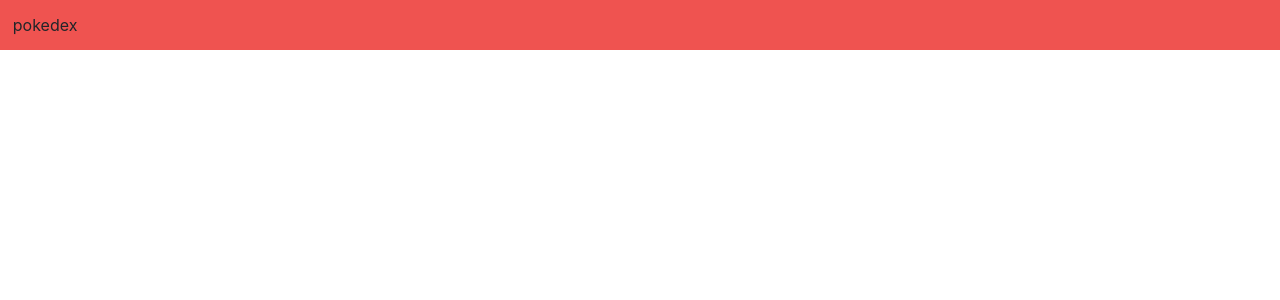
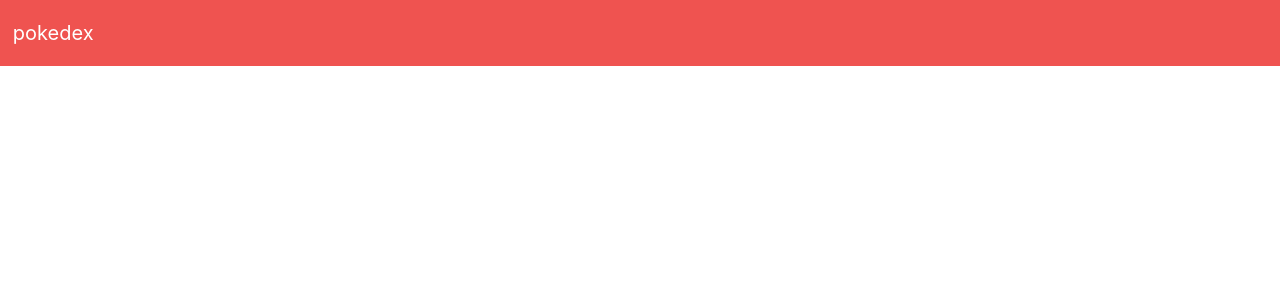
Before and after one commit to demetriuspine/pokedex, a React (Create React App) app: page / in a window 1280 px wide. Shown: the top 300 px of the page. Built offline with nearby package versions, Linux system fonts and the light colour scheme.

Commit message:
estilizando o a do navbar

```diff
--- a/src/components/layouts/NavBar.js
+++ b/src/components/layouts/NavBar.js
@@ -5,7 +5,7 @@ export default class NavBar extends Component {// atalho rcc SEMPRE CRIAR CLASSE
     return (
       <div>
         <nav className="navbar navbar-expand-md navbar-dark bg-dark fixed-top">
-          <a>pokedex</a>
+          <a className="navbar-brand col-sm-3 col-md-2 mr-0 align-items-center">pokedex</a>
         </nav>
       </div>
     )
```
